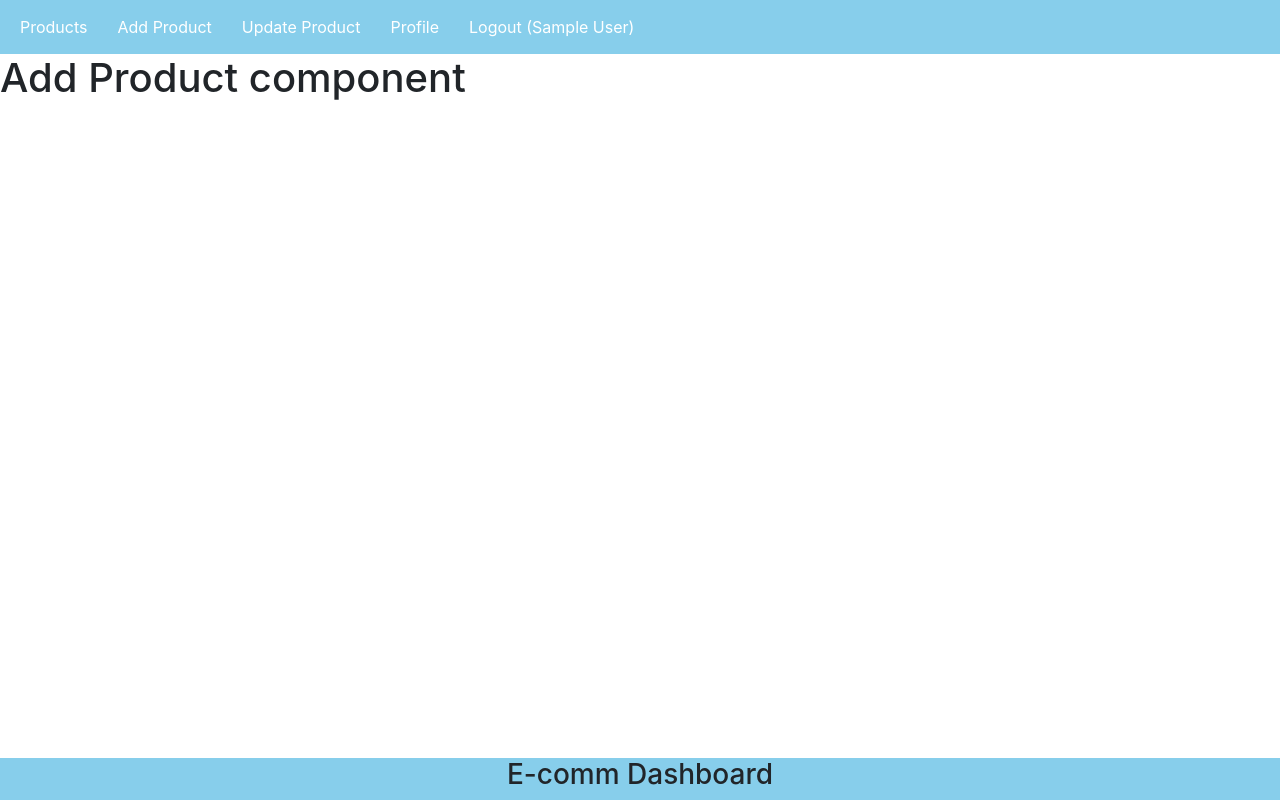
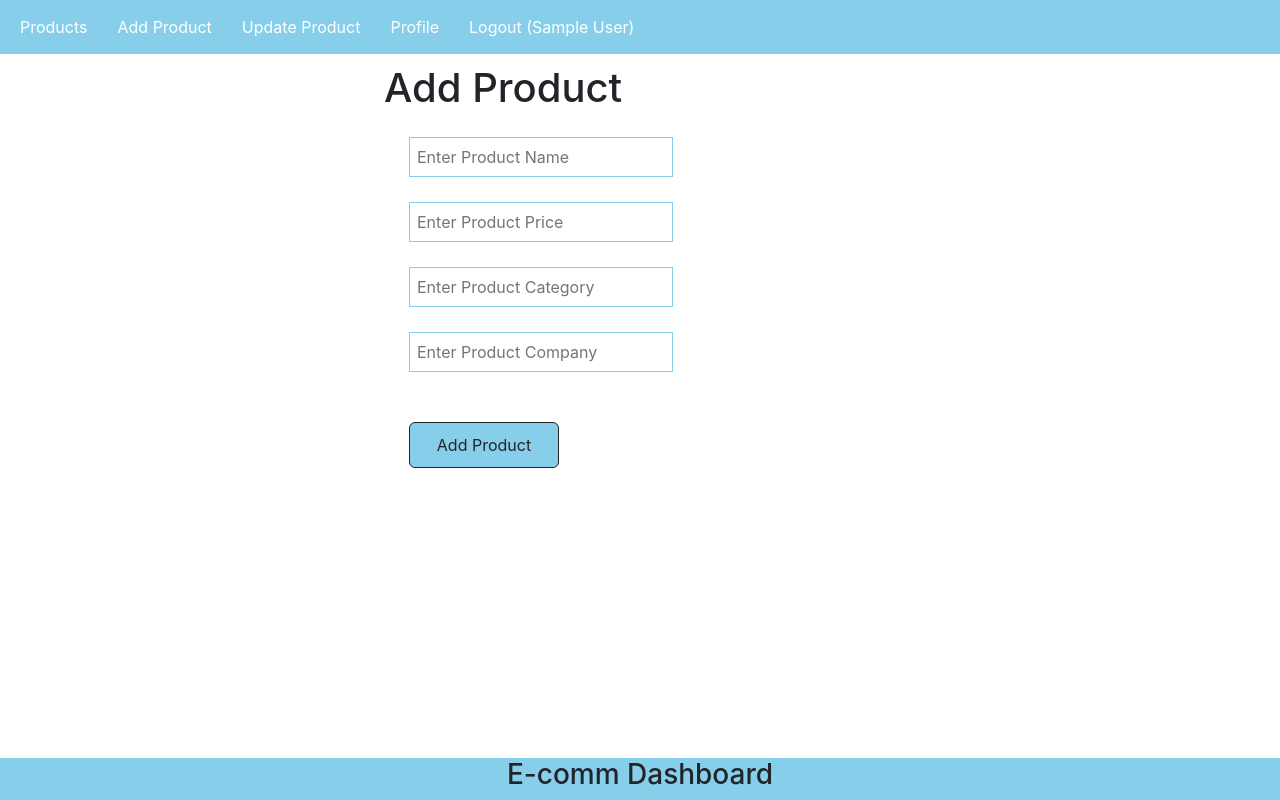
Before and after one commit to ritwickoo1/e-dashboard, a React (Create React App) app in the folder frontend/: page /add in a window 1280 px wide. Built offline with nearby package versions, Linux system fonts and the light colour scheme; sample sign-in values are in the browser's storage.

Commit message:
updated AddProduct

```diff
--- a/frontend/src/App.css
+++ b/frontend/src/App.css
@@ -20,7 +20,7 @@
   text-align: center;
   width: 100%;
 }
-.register{
+.register, .product{
   margin-top: 10px;
   margin-left: 30%;
 }
--- a/frontend/src/App.js
+++ b/frontend/src/App.js
@@ -5,6 +5,7 @@
 import SignUp from './components/SignUp';
 import PrivateComponent from './components/PrivateComponent';
 import Login from './components/Login';
+import AddProduct from './components/AddProduct';
 function App() {
   return (
     <div className="App">
@@ -13,7 +14,7 @@
         <Routes>
           <Route  element={<PrivateComponent />}>
           <Route path="/" element={<h1> Product listing component</h1>} />
-          <Route path="/add" element={<h1>Add Product component</h1>} />
+          <Route path="/add" element={<AddProduct/>} />
           <Route path="/update" element={<h1>Update Product component</h1>} />
           <Route path="/logout" element={<h1>Logout Product component</h1>} />
           <Route path="/profile" element={<h1>Profile Product component</h1>} />
--- a/frontend/src/components/AddProduct.js
+++ b/frontend/src/components/AddProduct.js
@@ -1 +1,21 @@
 import React from "react";
+
+const AddProduct = () => {
+    const [name, setName] = React.useState('');
+    const [price, setPrice] = React.useState('');
+    const [category, setCategory] = React.useState('');
+    const [company, setCompany] = React.useState('');
+    return (
+
+        <div className="product">
+            <h1>Add Product</h1>
+            <input type="text" placeholder="Enter Product Name" value={name} onChange={(e)=>setName(e.target.value)} className="inputBox" />
+            <input type="text" placeholder="Enter Product Price" value={price} onChange={(e)=>setPrice(e.target.value)} className="inputBox"/>
+            <input type="text" placeholder="Enter Product Category" value={category} onChange={(e)=>setCategory(e.target.value)} className="inputBox"/>
+            <input type="text" placeholder="Enter Product Company" value={company} onChange={(e)=>setCompany(e.target.value)} className="inputBox"/>
+            <button className="btn">Add Product</button>
+        </div>
+    );
+};
+
+export default AddProduct;
```
